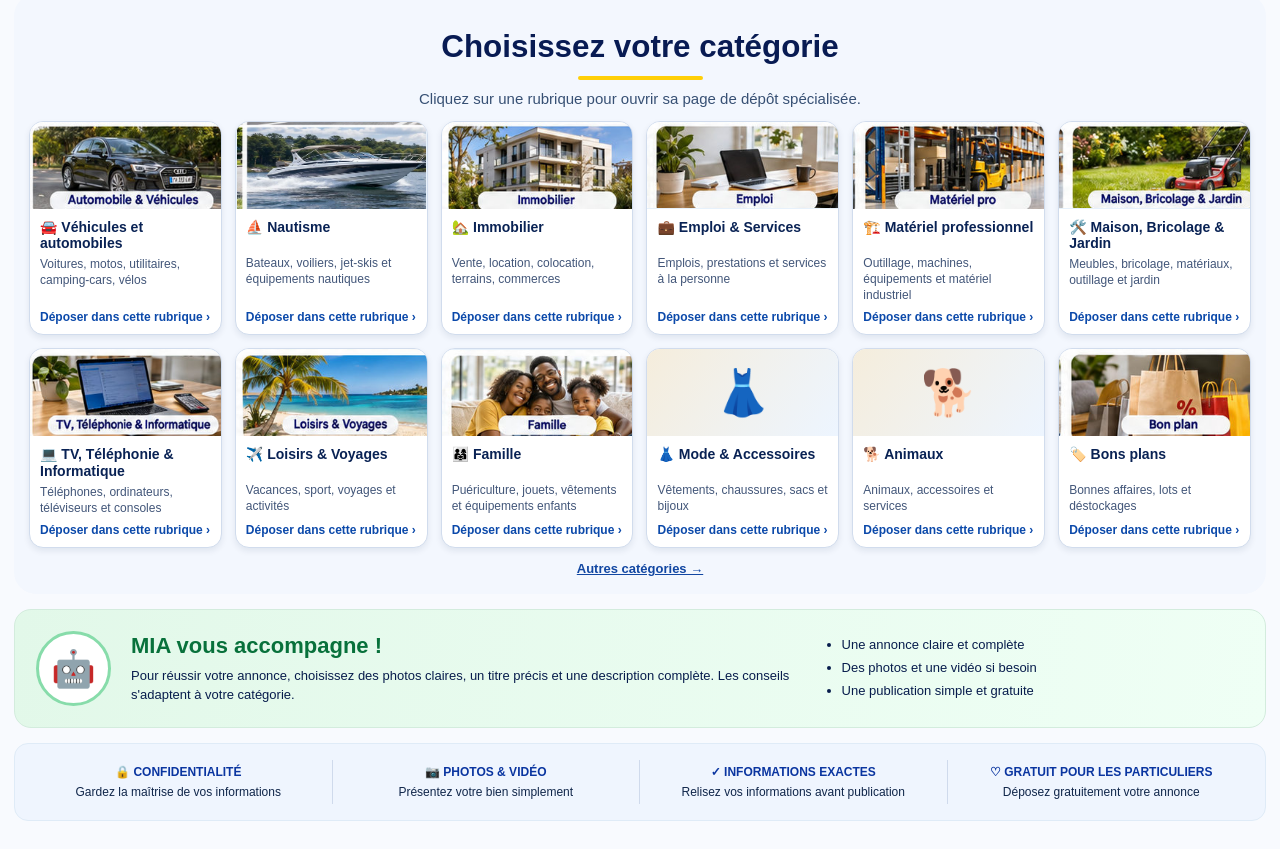
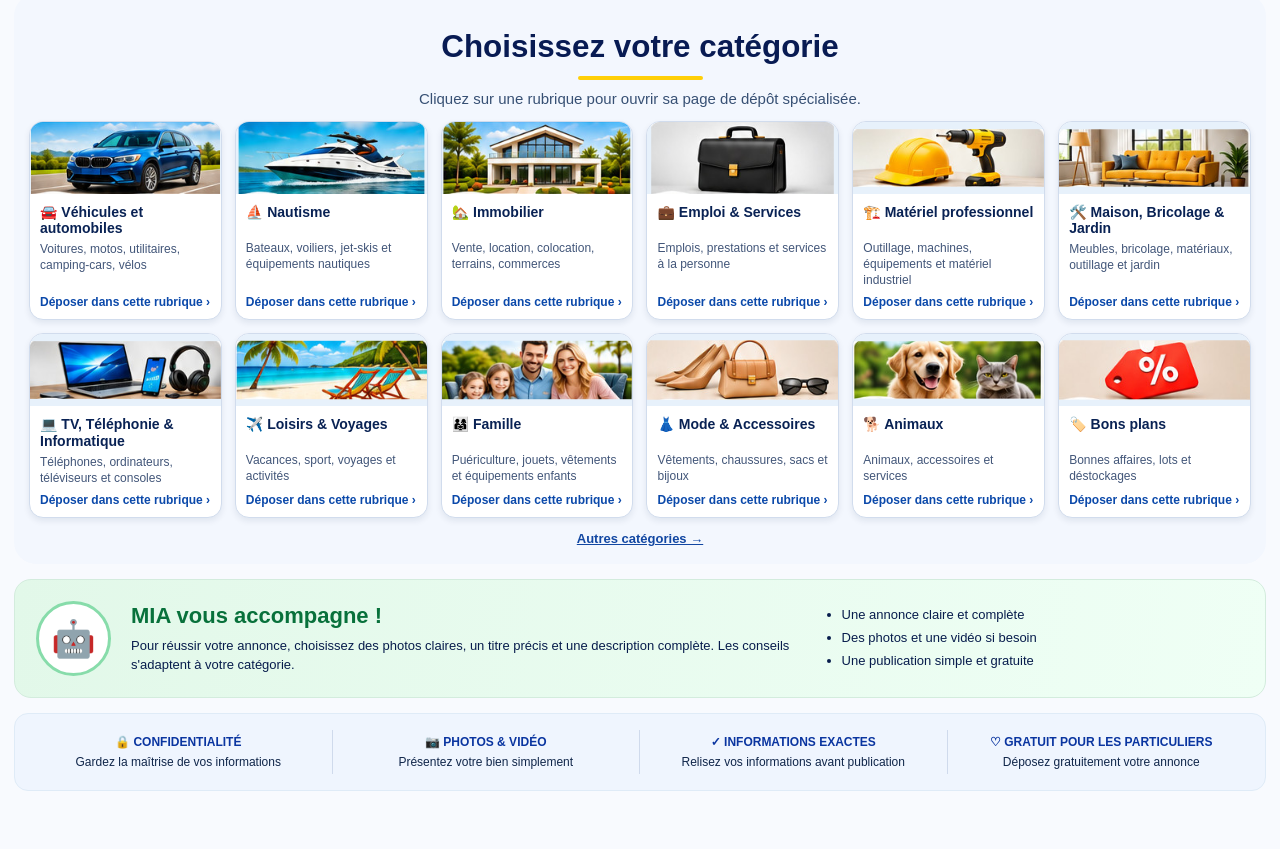
Before and after one commit to Touticimarket/tout-ici-market, a Next.js app: page /deposer in a window 1280 px wide. Shown: the part 1020-1869 px from the top of the page. After the commit the page ends 1839 px from the top, so only its background shows below. Built offline with nearby package versions, Linux system fonts and the light colour scheme.

Commit message:
Restore exactly the 12 user-approved card photographs without changing deposit page layout

```diff
--- a/app/deposer/page.tsx
+++ b/app/deposer/page.tsx
@@ -50,7 +50,7 @@ body:has(.depot-entry) .tim-content{width:100%}
 .depot-entry .cards{display:grid;grid-template-columns:repeat(6,minmax(0,1fr));gap:13px}
 .depot-entry .card{display:flex;flex-direction:column;text-decoration:none;color:#092254;border:1px solid #d1dced;background:#fff;border-radius:14px;overflow:hidden;min-width:0;box-shadow:0 3px 6px #10264d15;transition:border-color .15s,transform .15s}
 .depot-entry .card:hover,.depot-entry .card:focus-visible{border-color:#ffcb0b;transform:translateY(-2px)}
-.depot-entry .card img{display:block;width:100%;height:auto;aspect-ratio:261/119;object-fit:contain;object-position:center;background:#e7f1fb}
+.depot-entry .card img{display:block;width:100%;height:auto;aspect-ratio:2.65/1;object-fit:fill;object-position:center;background:#e7f1fb}
 .depot-entry .card .fallback{aspect-ratio:261/119;display:grid;place-items:center;background:linear-gradient(125deg,#f5eddc,#edf5ff);font-size:45px}
 .depot-entry .card-text{display:flex;flex-direction:column;flex:1;padding:10px}
 .depot-entry .card strong{font-size:14px;line-height:1.2;min-height:32px}
@@ -82,7 +82,7 @@ body:has(.depot-entry) .tim-content{width:100%}
 .depot-entry .number{height:28px;width:28px;font-size:14px}.depot-entry .step-icon{font-size:17px}
 .depot-entry .start-button{width:100%;font-size:15px;padding:15px 7px}
 .depot-entry .categories-wrap{padding:9px;border-radius:15px}
-.depot-entry .cards{grid-template-columns:repeat(2,minmax(0,1fr));gap:9px}.depot-entry .card img,.depot-entry .card .fallback{height:auto;aspect-ratio:261/119}
+.depot-entry .cards{grid-template-columns:repeat(2,minmax(0,1fr));gap:9px}.depot-entry .card img,.depot-entry .card .fallback{height:auto;aspect-ratio:2.65/1}
 .depot-entry .card-text{padding:9px}.depot-entry .card strong{font-size:12px}.depot-entry .card small{font-size:10px}
 .depot-entry .mia{grid-template-columns:auto 1fr;gap:10px;padding:12px}.depot-entry .mia-icon{width:51px;height:51px;font-size:25px}.depot-entry .mia h2{font-size:17px}.depot-entry .mia ul{grid-column:1/-1;font-size:12px}
 .depot-entry .trust{grid-template-columns:repeat(2,1fr);row-gap:12px}
@@ -101,7 +101,7 @@ body:has(.depot-entry) .tim-content{width:100%}
 <section className="categories-wrap" id="categories-depot">
 <div className="section-title"><h2>Choisissez votre catégorie</h2><p>Cliquez sur une rubrique pour ouvrir sa page de dépôt spécialisée.</p></div>
 <div className="cards">{principal.map(c=><Link className="card" href={c.slug==="automobile"?"/automobile/deposer":"/deposer/"+c.slug} key={c.slug}>
-{c.slug==="nautisme"?<img src="/auto-reel/nautisme.svg" alt="" />:["mode","animaux"].includes(c.image)?<div className="fallback" aria-hidden="true">{c.icone}</div>:<img src={"/accueil-reel/"+c.image+".svg"} alt="" />}
+<img src={"/depot/photos-valides/"+c.slug+".svg"} alt={""} />
 <div className="card-text"><strong>{c.icone} {c.nom}</strong><small>{c.resume}</small><span className="go">Déposer dans cette rubrique ›</span></div></Link>)}</div>
 <div className="other"><Link href="/deposer/autres">Autres catégories →</Link></div>
 </section>
```
